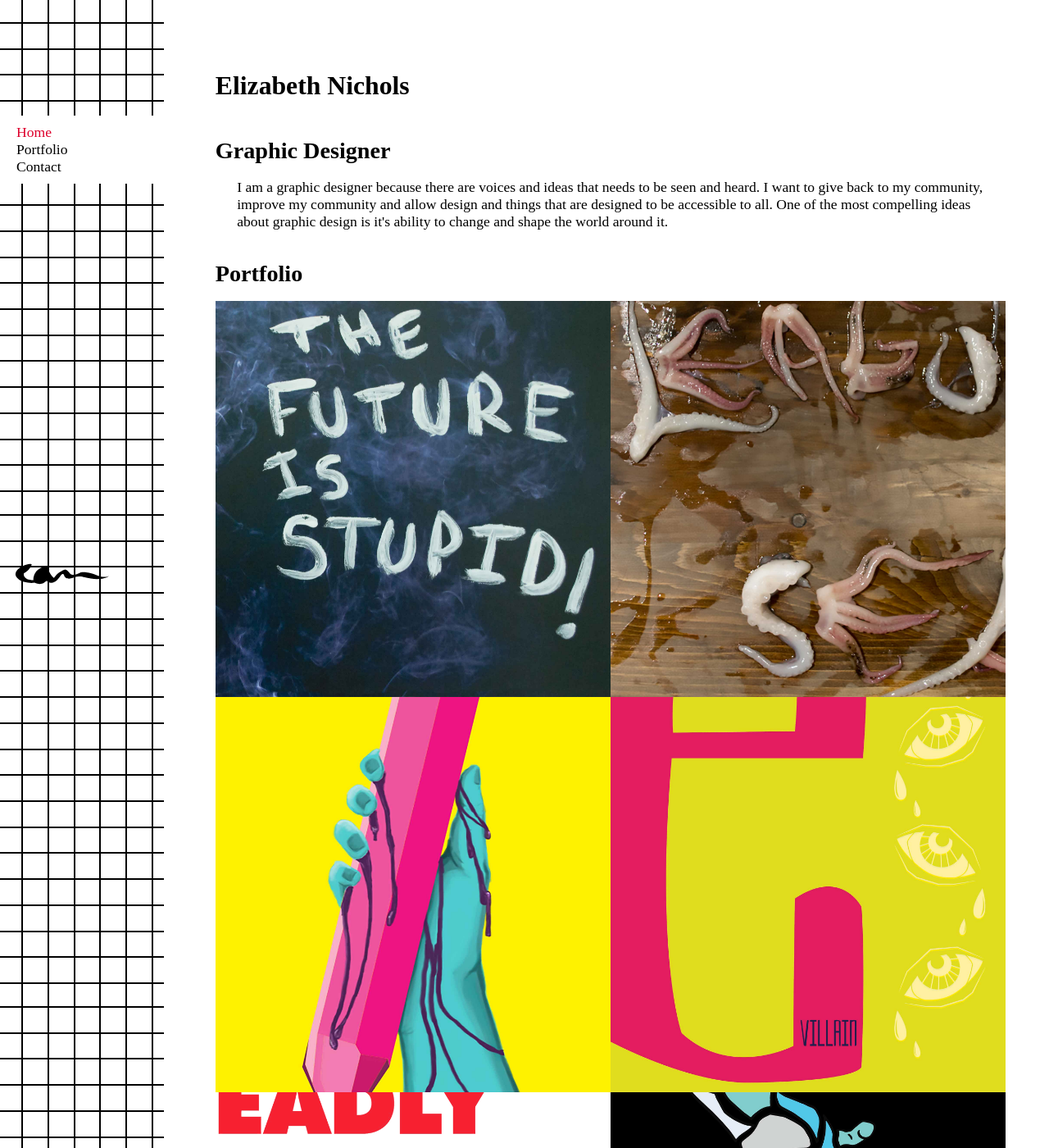
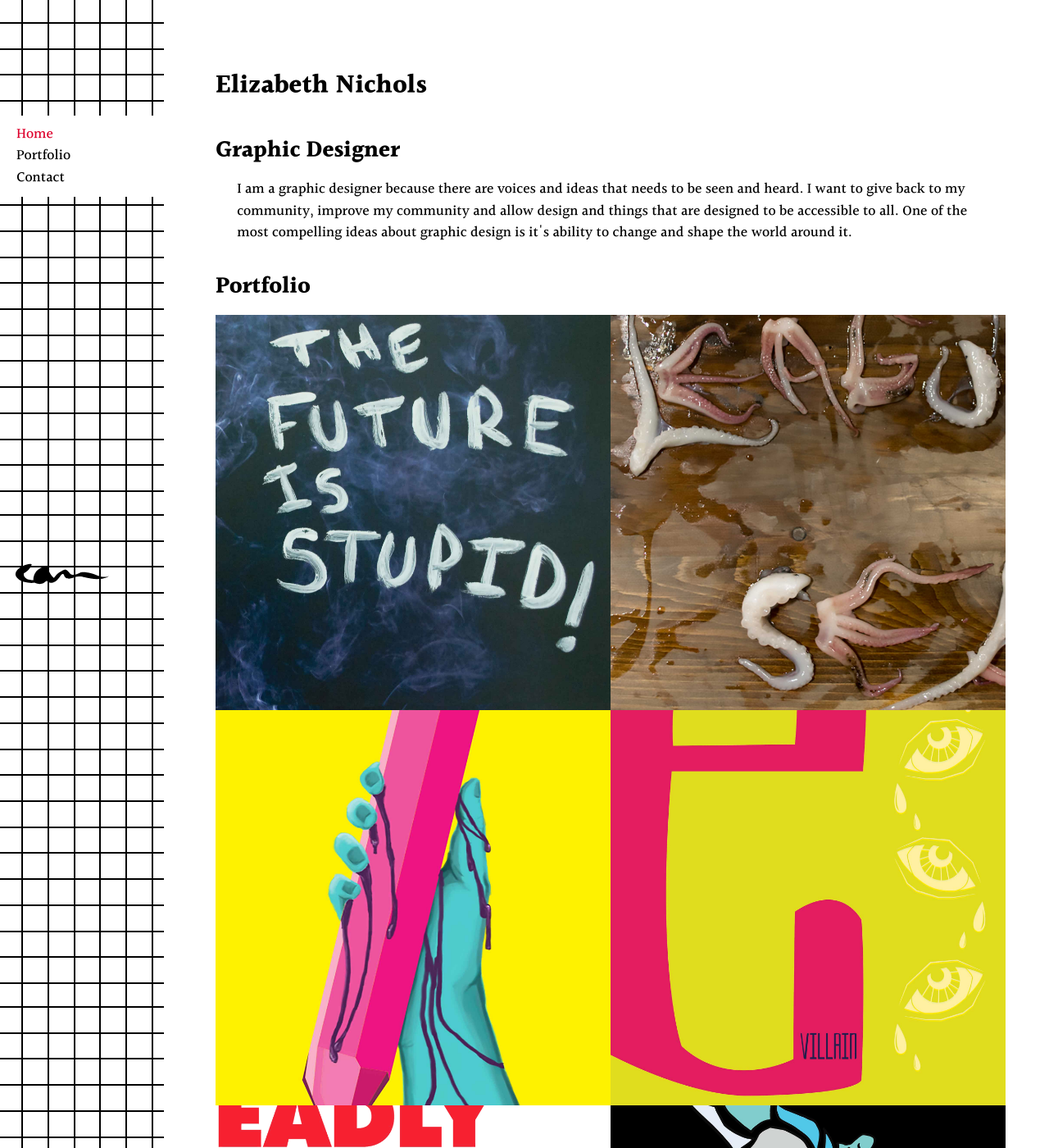
Before and after one commit to sky-bones/portfolio, a Jekyll site: the page built from index.html, in a window 1280 px wide and 1400 px high. Shown: the whole window at 82% size. Built offline with Jekyll 4.4.1, drawn with Linux system fonts in a browser that asks for light colours.

Commit message:
changed font to actually work in firefox maybe

```diff
--- a/_includes/css/type.css
+++ b/_includes/css/type.css
@@ -1,5 +1,5 @@
 html {
-  font: normal 100%/1.5 'Halant', 'Georgia' serif;
+  font: normal 100%/1.5 'Halant', 'Georgia', serif;
   font-weight: 400;
 }
 
```
